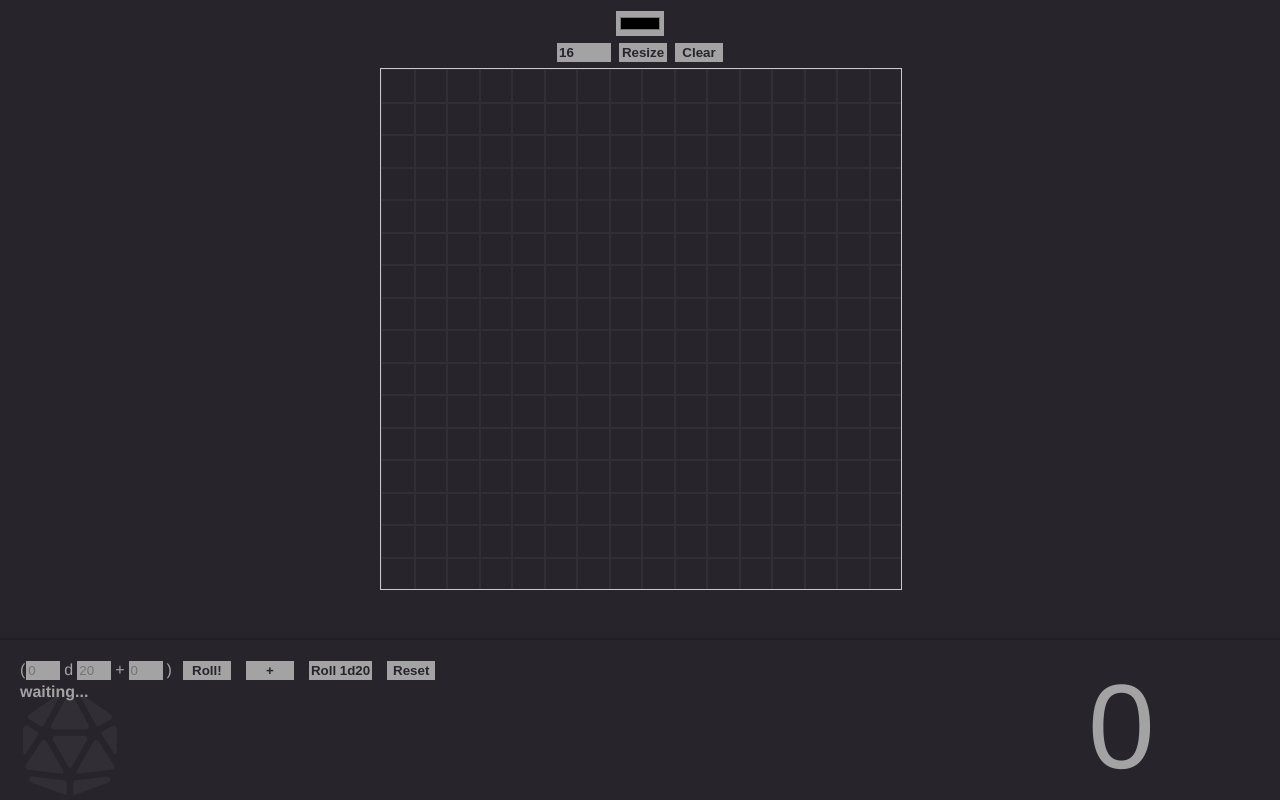
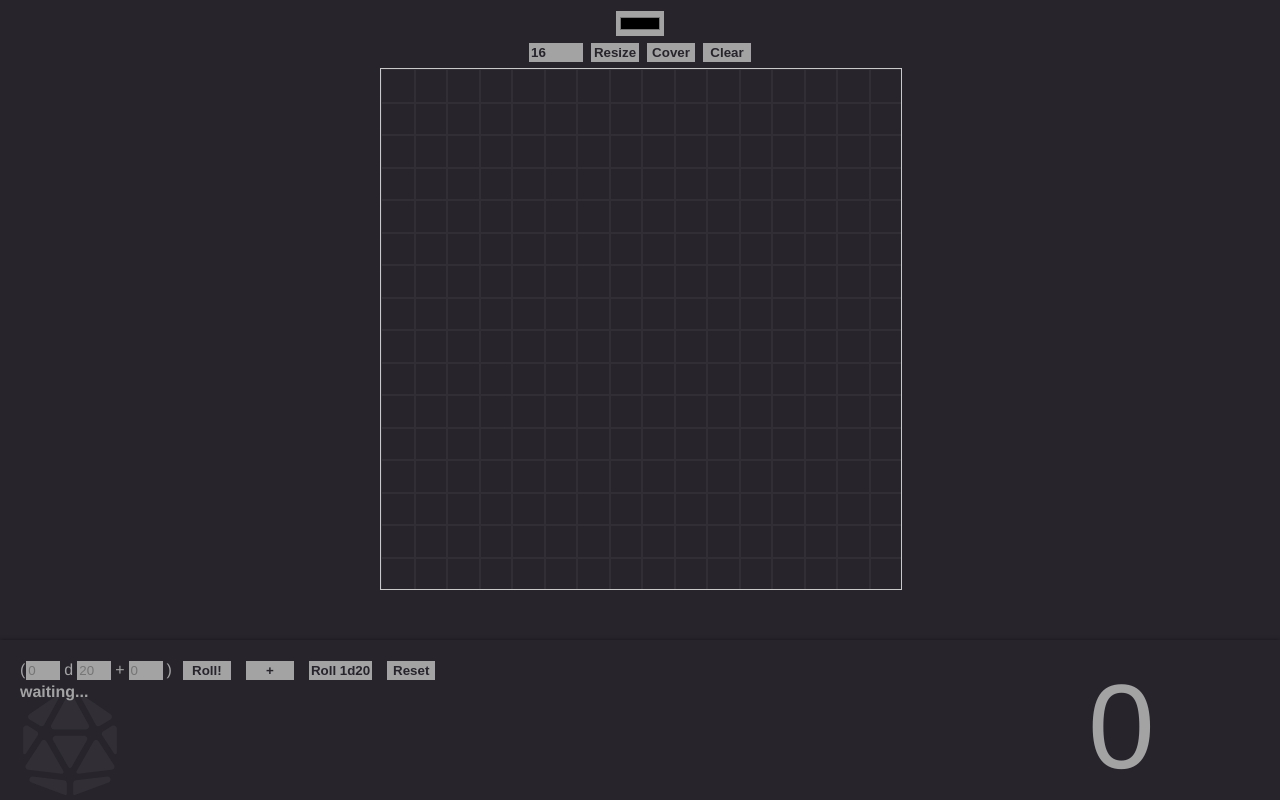
Before and after one commit to savwiley/dnd-maps, a React (Create React App) app: page / in a window 1280 px wide. Built offline with nearby package versions, Linux system fonts and the light colour scheme.

Commit message:
add dragging, erasing, clearing, and covering of Grid

```diff
--- a/src/components/Grid/index.js
+++ b/src/components/Grid/index.js
@@ -39,6 +39,15 @@ const Grid = () => {
       />
       <input
         type="button"
+        value="Cover"
+        onClick={() => {
+          document.querySelectorAll(".square").forEach((e) => {
+            e.style.background = color;
+          });
+        }}
+      />
+      <input
+        type="button"
         value="Clear"
         onClick={() => {
           document.querySelectorAll(".square").forEach((e) => {
@@ -56,6 +65,13 @@ const Grid = () => {
             onClick={e => {
               e.target.style.background = color;
             }}
+            onDragOver={e => {
+              e.target.style.background = color;
+            }}
+            onContextMenu={e => {
+              e.preventDefault();
+              e.target.style.background = "transparent";
+            }}
           ></Square>
         ))}
       </GridSpace>
```
